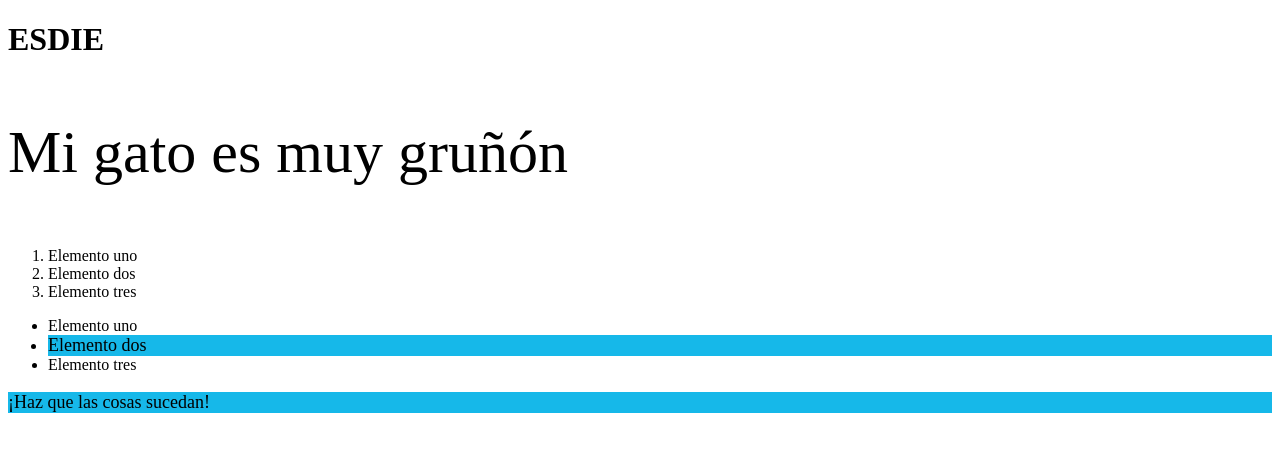
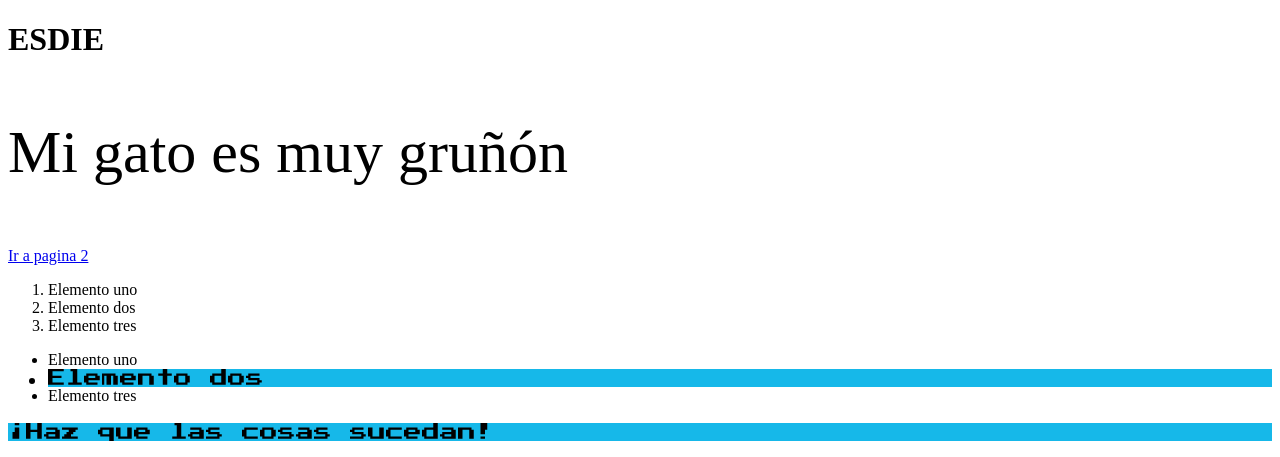
Before and after one commit to fernior/fernior.github.io, a Jekyll site: the page ejemplo1.html, which Jekyll copies as it is, in a window 1280 px wide. Shown: the top 457 px of the page. Built offline with Jekyll 4.4.1, drawn with Linux system fonts in a browser that asks for light colours; grey boxes are pictures that could not be loaded.

Commit message:
Add files via upload

```diff
--- a/ejemplo1.html
+++ b/ejemplo1.html
@@ -5,10 +5,14 @@
     <meta name="viewport" content="width=device-width, initial-scale=1.0">
     <title>Fernando Junior Hernández Luna</title>
     <link href="estilo.css" type="text/css" rel="stylesheet" >
+    <link href="https://fonts.googleapis.com/css?family=Press+Start+2P&display=swap" rel="stylesheet">
 </head>
 <body>
     <h1>ESDIE</h1>
     <p>Mi gato es muy gruñón</p>
+
+    <a href="ejemplo2.html"> Ir a pagina 2 </a>
+
     <ol>
         <li>Elemento uno</li>
         <li>Elemento dos</li>
@@ -20,5 +24,14 @@
         <li>Elemento tres</li>
     </ul>
     <p id="frase">¡Haz que las cosas sucedan!</p>
+
+    <img src="img/perro.jpg">
+
+    <iframe width="1024" height="960" src="https://www.youtube.com/embed/GTYJvWUHIec" frameborder="5" allow="accelerometer; autoplay; encrypted-media; gyroscope; picture-in-picture" allowfullscreen></iframe>
+
+    <iframe src="https://www.google.com/maps/embed?pb=!1m18!1m12!1m3!1d3733.958206294741!2d-87.0676289484266!3d20.630560287029198!2m3!1f0!2f0!3f0!3m2!1i1024!2i768!4f13.1!3m3!1m2!1s0x8f4e432db0f8aa1d%3A0xeee5497484e6731!2sCoralina%20Daylight%20Club!5e0!3m2!1ses!2smx!4v1583935964093!5m2!1ses!2smx" width="400" height="300" frameborder="0" style="border:0;" allowfullscreen="" aria-hidden="false" tabindex="0"></iframe>
+
+
+
 </body>
 </html>
--- a/estilo.css
+++ b/estilo.css
@@ -2,4 +2,12 @@
     font-size: 60px;
 }
 
-#frase{ font-size: 18px; background-color: rgb(22, 184, 233); }
+#frase{ font-size: 18px;
+    background-color: rgb(22, 184, 233);
+    font-family: 'Press Start 2P', cursive;
+}
+
+h1 p li {
+    font: bold 36px verdana;
+    text-shadow: rgb(0,0,150) 3px 3px 10px;
+}
```
Also changed, not shown: ejemplo2.html (added, +12 -0 lines), img/perro.jpg (added).
